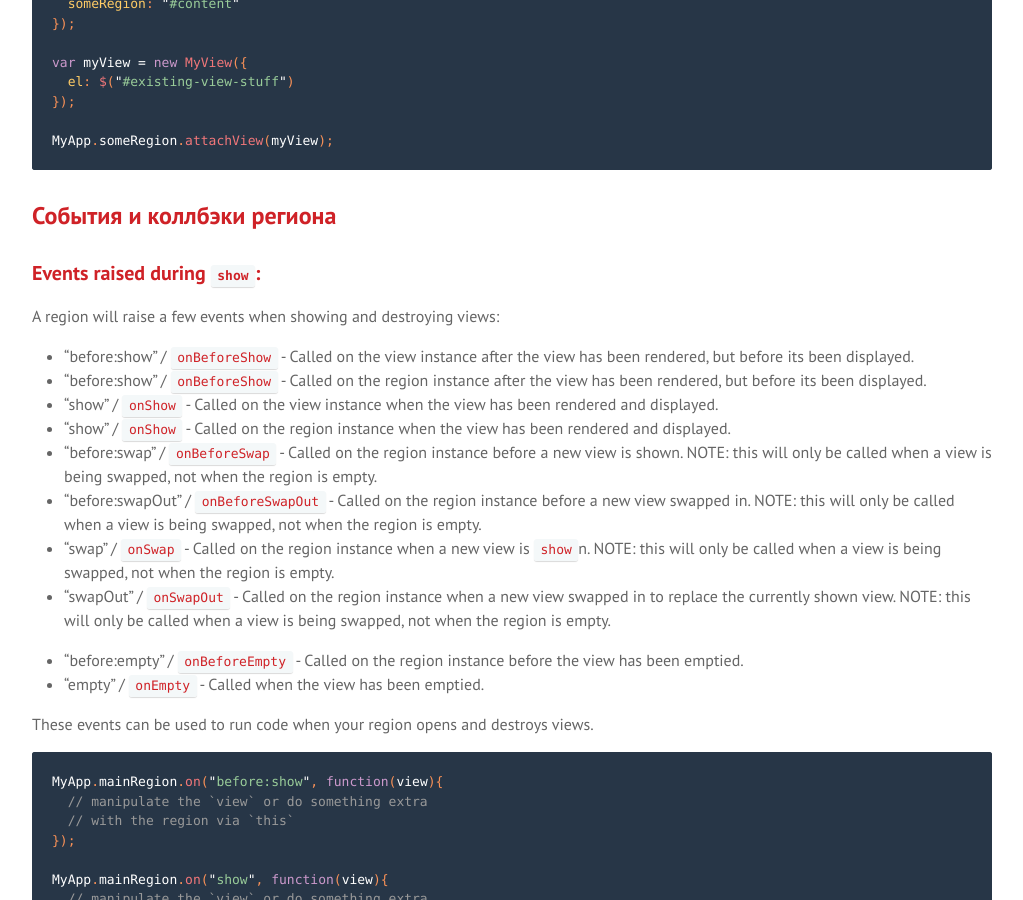
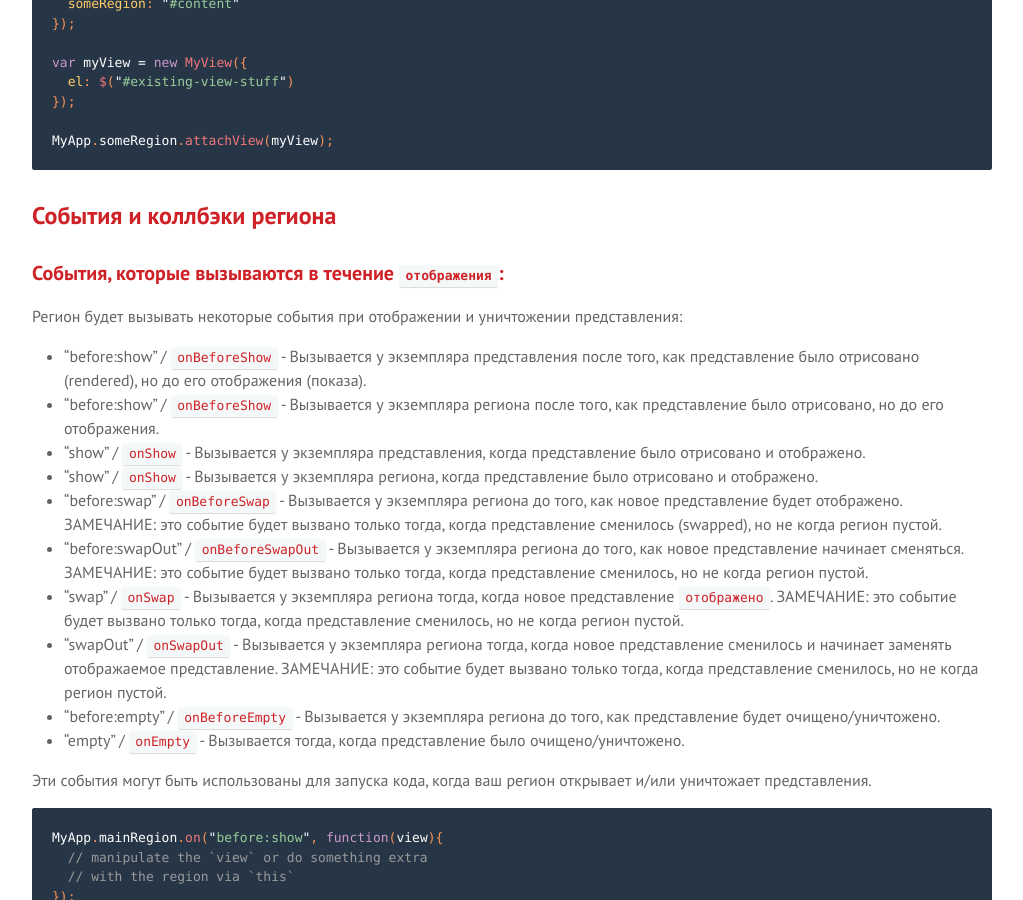
Before and after one commit to sadcitizen/marionettejs.ru, a Jekyll site: the page built from _posts/2014-05-10-region.md, in a window 1280 px wide and 900 px high, scrolled down 7445 px. Shown: the whole window, without its empty margins (128-1151 px from the left). Built offline with Jekyll 4.4.1, drawn with Linux system fonts in a browser that asks for light colours; some web fonts are replaced; Markdown is read by kramdown in place of the engine named in the settings; some of the changed text lies outside the part shown.

Commit message:
translate ru/Region

````diff
--- a/_includes/translation/ru/marionette.region.md
+++ b/_includes/translation/ru/marionette.region.md
@@ -17,8 +17,8 @@
   * [Добавление существующего представления](#attach-existing-view)
     * [Установка `currentView` при инициализации](#set-currentview-on-initialization)
     * [Вызов `attachView` в регионе](#call-attachview-on-region)
-* [Region Events And Callbacks](#region-events-and-callbacks)
-  * [Events raised during `show`](#events-raised-during-show)
+* [События и коллбэки региона](#region-events-and-callbacks)
+  * [События, которые вызываются в течение `отображения`](#events-raised-during-show)
 * [Custom Region Classes](#custom-region-classes)
   * [Attaching Custom Region Classes](#attaching-custom-region-classes)
   * [Instantiate Your Own Region](#instantiate-your-own-region)
@@ -362,25 +362,23 @@ MyApp.someRegion.attachView(myView);
 
 ## События и коллбэки региона
 
-### Events raised during `show`:
+### События, которые вызываются в течение `отображения`:
 
-A region will raise a few events when showing
-and destroying views:
+Регион будет вызывать некоторые события при отображении и
+уничтожении представления:
 
-* "before:show" / `onBeforeShow` - Called on the view instance after the view has been rendered, but before its been displayed.
-* "before:show" / `onBeforeShow` - Called on the region instance after the view has been rendered, but before its been displayed.
-* "show" / `onShow` - Called on the view instance when the view has been rendered and displayed.
-* "show" / `onShow` - Called on the region instance when the view has been rendered and displayed.
-* "before:swap" / `onBeforeSwap` - Called on the region instance before a new view is shown. NOTE: this will only be called when a view is being swapped, not when the region is empty.
-* "before:swapOut" / `onBeforeSwapOut` - Called on the region instance before a new view swapped in. NOTE: this will only be called when a view is being swapped, not when the region is empty.
-* "swap" / `onSwap` - Called on the region instance when a new view is `show`n. NOTE: this will only be called when a view is being swapped, not when the region is empty.
-* "swapOut" / `onSwapOut` - Called on the region instance when a new view swapped in to replace the currently shown view. NOTE: this will only be called when a view is being swapped, not when the region is empty.
+* "before:show" / `onBeforeShow` - Вызывается у экземпляра представления после того, как представление было отрисовано (rendered), но до его отображения (показа).
+* "before:show" / `onBeforeShow` - Вызывается у экземпляра региона после того, как представление было отрисовано, но до его отображения.
+* "show" / `onShow` - Вызывается у экземпляра представления, когда представление было отрисовано и отображено.
+* "show" / `onShow` - Вызывается у экземпляра региона, когда представление было отрисовано и отображено.
+* "before:swap" / `onBeforeSwap` - Вызывается у экземпляра региона до того, как новое представление будет отображено. ЗАМЕЧАНИЕ: это событие будет вызвано только тогда, когда представление сменилось (swapped), но не когда регион пустой.
+* "before:swapOut" / `onBeforeSwapOut` - Вызывается у экземпляра региона до того, как новое представление начинает сменяться. ЗАМЕЧАНИЕ: это событие будет вызвано только тогда, когда представление сменилось, но не когда регион пустой.
+* "swap" / `onSwap` - Вызывается у экземпляра региона тогда, когда новое представление `отображено`. ЗАМЕЧАНИЕ: это событие будет вызвано только тогда, когда представление сменилось, но не когда регион пустой.
+* "swapOut" / `onSwapOut` - Вызывается у экземпляра региона тогда, когда новое представление сменилось и начинает заменять отображаемое представление. ЗАМЕЧАНИЕ: это событие будет вызвано только тогда, когда представление сменилось, но не когда регион пустой.
+* "before:empty" / `onBeforeEmpty` - Вызывается у экземпляра региона до того, как представление будет очищено/уничтожено.
+* "empty" / `onEmpty` - Вызывается тогда, когда представление было очищено/уничтожено.
 
-* "before:empty" / `onBeforeEmpty` - Called on the region instance before the view has been emptied.
-* "empty" / `onEmpty` - Called when the view has been emptied.
-
-These events can be used to run code when your region
-opens and destroys views.
+Эти события могут быть использованы для запуска кода, когда ваш регион открывает и/или уничтожает представления.
 
 ```js
 MyApp.mainRegion.on("before:show", function(view){
````
